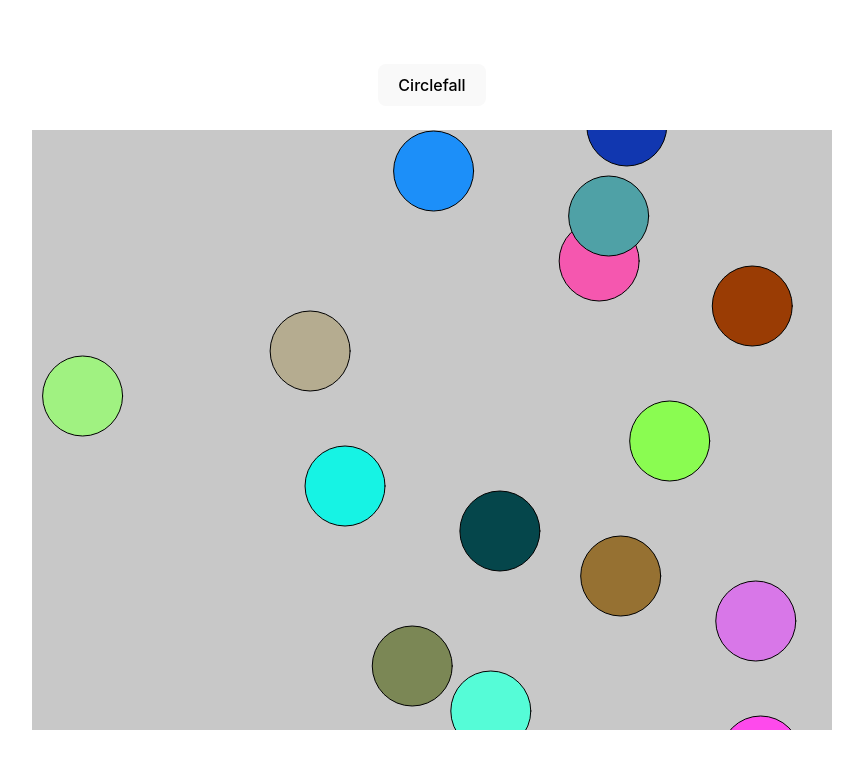
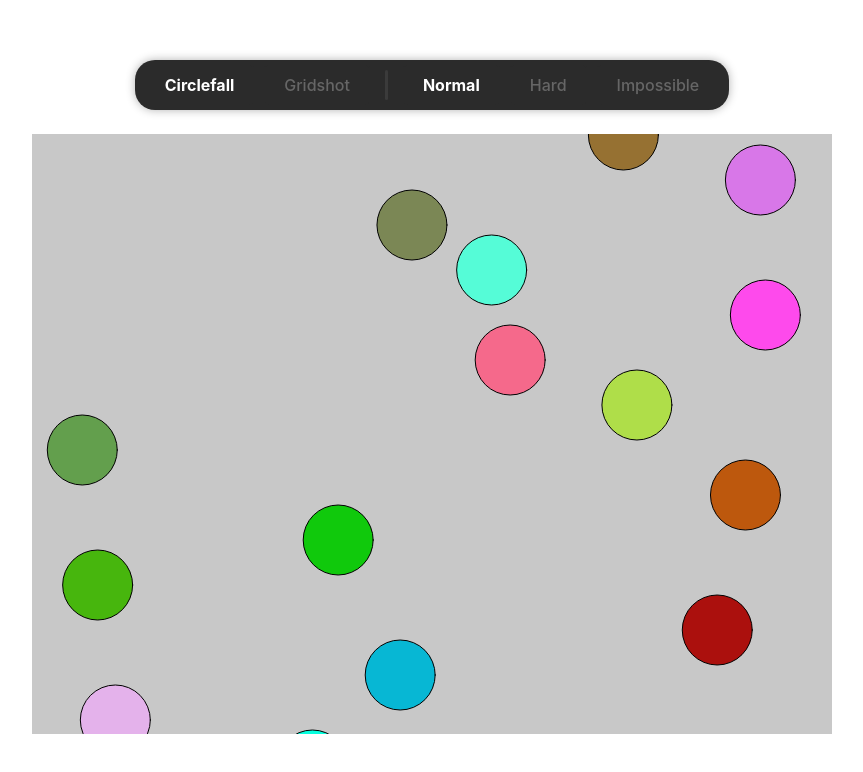
Before and after one commit to circlegame/circlegame-neo, a React (Vite) app in the folder frontend/: page / in a window 1280 px wide. Shown: the top 772 px of the page, without its empty margins (208-1071 px from the left). Built offline with nearby package versions, Linux system fonts and the light colour scheme.

Commit message:
feat: Implement gamemode selection bar

```diff
--- /dev/null
+++ b/frontend/public/gamemodeData/CirclefallHard.json
@@ -0,0 +1,5 @@
+{
+    "circleRadius":35,
+    "ySpeed": 3,
+    "circlesPerSecond": 5
+}
--- /dev/null
+++ b/frontend/public/gamemodeData/CirclefallImpossible.json
@@ -0,0 +1,5 @@
+{
+    "circleRadius":35,
+    "ySpeed": 3,
+    "circlesPerSecond": 6
+}
--- a/frontend/public/gamemodeData/Circlefall.json
+++ b/frontend/public/gamemodeData/CirclefallNormal.json
@@ -1,5 +1,5 @@
 {
-    "circleRadius":40,
+    "circleRadius":35,
     "ySpeed": 3,
     "circlesPerSecond": 4
 }
--- a/frontend/public/gamemodeData/Gridshot.json
+++ b/frontend/public/gamemodeData/GridshotClassic.json
@@ -6,5 +6,5 @@
     "yMin": 100,
     "yMax": 500,
     "numCircles": 5,
-    "circleRadius": 40
+    "circleRadius": 45
 }
--- /dev/null
+++ b/frontend/src/components/GamemodeBar.css
@@ -0,0 +1,48 @@
+/* Container styling */
+.gamemode-bar {
+  display: inline-flex;
+  justify-content: center;
+  align-items: center;
+  padding: 5px;
+  background-color: #2b2b2b;
+  border-radius: 20px;
+  box-shadow: 0 0 10px rgba(0, 0, 0, 0.3);
+  margin: auto;
+}
+
+/* Button styling */
+.gamemode-button {
+  background-color: #2b2b2b;
+  color: #666666;
+  border: none;
+  padding: 10px 20px;
+  margin: 0 5px;
+  border-radius: 5px;
+  cursor: pointer;
+  outline: none;
+  transition: color 0.3s, transform 0.3s;
+}
+
+.gamemode-button:hover {
+  color: rgb(221, 221, 221);
+  transform: translateY(-2px);
+}
+
+.gamemode-button:focus{
+  outline: none;
+}
+
+/* Active button styling */
+.gamemode-button.active {
+  color: rgb(255, 255, 255);
+  font-weight: bold;
+}
+
+.divider {
+  width: 3px;
+  height: 30px;
+  background-color: #3b3b3b;
+  margin: 0 10px;
+  border-radius: 30px;
+  align-self: center;
+}
--- a/frontend/src/components/GamemodeBar.jsx
+++ b/frontend/src/components/GamemodeBar.jsx
@@ -1,26 +1,96 @@
-import React, { useContext } from 'react';
+import React, { useContext, useEffect } from 'react';
 import { Context } from '../context/GamemodeContext';
+import './GamemodeBar.css';
 
 function GamemodeBar() {
-    const { gamemodeType,gamemodeDataFilePath,dispatch } = useContext(Context);
+    const { gamemodeType, gamemodeDataFilePath, dispatch } = useContext(Context);
 
     // Switch gamemodes when button is pressed
-    const switchGamemodes = () => {
-        // Package the gamemode to send in payload
-        const gamemode = {
-            gamemodeType: gamemodeType,
-            gamemodeDataFilePath: gamemodeDataFilePath
-        };
+    const changeGamemode = (gamemodeType) => {
+        // Change gamemode state in the GamemodeContext file
+        dispatch ({
+            type: 'SET_GAMEMODE',
+            payload: gamemodeType
+        })
+    }
 
-        // Change gamemode state in the Context file
-        dispatch ({
-            type: 'CHANGE_GAMEMODE',
-            payload: gamemode
+    const changeGamemodeData = (gamemodeDataFilePath) => {
+        // Change gamemode data file path in the GamemodeContext file
+        dispatch({
+            type: 'SET_GAMEMODE_DATA',
+            payload: gamemodeDataFilePath
         })
     }
 
     return (
-        <button onClick={switchGamemodes}>{gamemodeType}</button>
+      <div className="gamemode-bar">
+
+        <button
+          className={`gamemode-button ${gamemodeType === "Circlefall" ? "active" : ""}`}
+          onClick={() => changeGamemode("Circlefall")}
+        >
+          Circlefall
+        </button>
+        <button
+          className={`gamemode-button ${gamemodeType === "Gridshot" ? "active" : ""}`}
+          onClick={() => changeGamemode("Gridshot")}
+        >
+          Gridshot
+        </button>
+
+        {gamemodeType === "Circlefall" && (
+          <>
+            <div className="divider"></div>
+
+            <div className="gamemode-data-buttons">
+
+              <button
+                className={`gamemode-button ${gamemodeDataFilePath === "CirclefallNormal.json" ? "active" : ""}`}
+                onClick={() => changeGamemodeData("CirclefallNormal.json")}
+              >
+                Normal
+              </button>
+              <button
+                className={`gamemode-button ${gamemodeDataFilePath === "CirclefallHard.json" ? "active" : ""}`}
+                onClick={() => changeGamemodeData("CirclefallHard.json")}
+              >
+                Hard
+              </button>
+              <button
+                className={`gamemode-button ${gamemodeDataFilePath === "CirclefallImpossible.json" ? "active" : ""}`}
+                onClick={() => changeGamemodeData("CirclefallImpossible.json")}
+              >
+                Impossible
+              </button>
+
+            </div>
+          </>
+        )}
+
+        {gamemodeType === "Gridshot" && (
+          <>
+            <div className="divider"></div>
+
+            <div className="gamemode-data-buttons">
+
+            <button
+                className={`gamemode-button ${gamemodeDataFilePath === "GridshotClassic.json" ? "active" : ""}`}
+                onClick={() => changeGamemodeData("GridshotClassic.json")}
+              >
+                Classic
+              </button>
+              <button
+                className={`gamemode-button ${gamemodeDataFilePath === "GridshotMini.json" ? "active" : ""}`}
+                onClick={() => changeGamemodeData("GridshotMini.json")}
+              >
+                Mini
+              </button>
+
+            </div>
+          </>
+        )}
+
+      </div>
     )
 }
 
--- a/frontend/src/context/GamemodeContext.jsx
+++ b/frontend/src/context/GamemodeContext.jsx
@@ -3,31 +3,28 @@ import React, { createContext, useReducer } from 'react';
 // Reducer Function
 export const Reducer = (state, action) => {
     switch(action.type) {
-        case 'CHANGE_GAMEMODE':
-            switch (action.payload.gamemodeType) {
+        case 'SET_GAMEMODE':
+            switch (action.payload) {
                 case "Circlefall":
                     return {
                         ...state,
-                        gamemodeType: "Gridshot",
-                        gamemodeDataFilePath: "Gridshot.json"
+                        gamemodeType: "Circlefall",
+                        gamemodeDataFilePath: "CirclefallNormal.json"
                     };
                 case "Gridshot":
                     return {
                         ...state,
-                        gamemodeType: "Circlefall",
-                        gamemodeDataFilePath: "Circlefall.json"
+                        gamemodeType: "Gridshot",
+                        gamemodeDataFilePath: "GridshotClassic.json"
                     };
                 default:
                     return state;
             }
 
-        case 'UPDATE_GAMEMODE_DATA':
+        case 'SET_GAMEMODE_DATA':
             return{
                 ...state,
-                gamemodeData: {
-                    ...state.gamemodeData,
-                    [action.payload.key]: action.payload.value
-                }
+                gamemodeDataFilePath: action.payload
             };
 
         default:
@@ -38,7 +35,7 @@ export const Reducer = (state, action) => {
 // Initial State
 const initialState = {
     gamemodeType: "Circlefall",
-    gamemodeDataFilePath: "Circlefall.json"
+    gamemodeDataFilePath: "CirclefallNormal.json"
 };
 
 // Context Creation
```
Also changed, not shown: frontend/public/gamemodeData/GridshotMini.json (added, +10 -0 lines).
